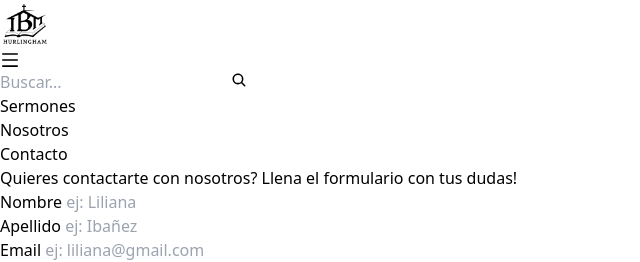
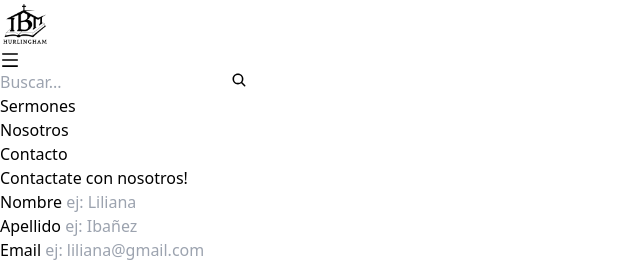
Before and after one commit to elizabethMica/IBMH, a React (Vite) app in the folder client/: page /contact in a window 1280 px wide. Shown: the top 262 px of the page, without its empty margins (0-640 px from the left). Built offline with nearby package versions, Linux system fonts and the light colour scheme.

Commit message:
landing, contact, info

```diff
--- a/client/src/Components/Contact/Contact.jsx
+++ b/client/src/Components/Contact/Contact.jsx
@@ -18,18 +18,11 @@ function Contact() {
       <div>
 
       </div>
-      <div>
-      <h3 className='font-semibold text-lg m-8 text-center md:text-3xl'>Quieres contactarte con nosotros? Llena el formulario con tus dudas!</h3>
+      <div className='flex flex-col md:flex-row md:justify-between justify-center md:items-start items-center bg-[#be8552]'>
+      <h3 className='font-semibold text-2xl mx-8 pt-8 text-center md:text-3xl'>Contactate con nosotros!</h3>
 
       <FormContact/>
       </div>
-      {/* <div>
-          <h3 className='font-semibold text-lg m-8 text-center md:text-3xl'>También puedes acceder al contenido de la iglesia en:</h3>
-          <div className='flex flex-row justify-center items-center'>
-            <Link to={spotifyLink} target="_blank"><BsSpotify size={40} className='mx-4' color={"#00e461"}/></Link>
-            <Link to={youtubeLink} target="_blank"><FaYoutube size={40} className='mx-4' color={"bb0000"}/></Link>
-          </div>
-        </div> */}
         <InfoMeeting/>
       <iframe src="https://www.google.com/maps/embed?pb=!1m18!1m12!1m3!1d3284.604622047778!2d-58.64995482427317!3d-34.58886955671411!2m3!1f0!2f0!3f0!3m2!1i1024!2i768!4f13.1!3m3!1m2!1s0x95bcbfb4a6a7a6dd%3A0x563ff2a2cb47863f!2sIglesia%20Bautista%20Misionera%20de%20Hurlingham!5e0!3m2!1ses-419!2sar!4v1701041540838!5m2!1ses-419!2sar"
 
--- a/client/src/Components/Landing/InfoMeeting.jsx
+++ b/client/src/Components/Landing/InfoMeeting.jsx
@@ -20,7 +20,7 @@ function InfoMeeting() {
   return (
 
 
-    <section className='  mt-8 flex justify-center items-center'>
+    <section className=' flex justify-center items-center'>
       <div className='flex flex-col justify-center bgImage bg-gray-300 h-full w-full md:h-[400px] py-16 object-center object-none'>
 
       <div className='flex flex-col md:flex-row px-8 md:gap-1 md:justify-center'>
--- a/client/src/Components/Sermon/SermonCardLast.jsx
+++ b/client/src/Components/Sermon/SermonCardLast.jsx
@@ -7,7 +7,7 @@ function SermonCardLast(Props) {
 
   return (
     <>
-    <div className='mx-8 md:mx-14 flex flex-col md:flex-row'>
+    <div className='mx-8 mb-8 md:mx-14 flex flex-col md:flex-row'>
      <div className='md:w-1/2'>
         <h3 className='text-xl font-bold text-center md:text-start '>Sermón del Domingo {day}</h3>
         <NavLink to={`/sermon/${Props.id}`}>
```
